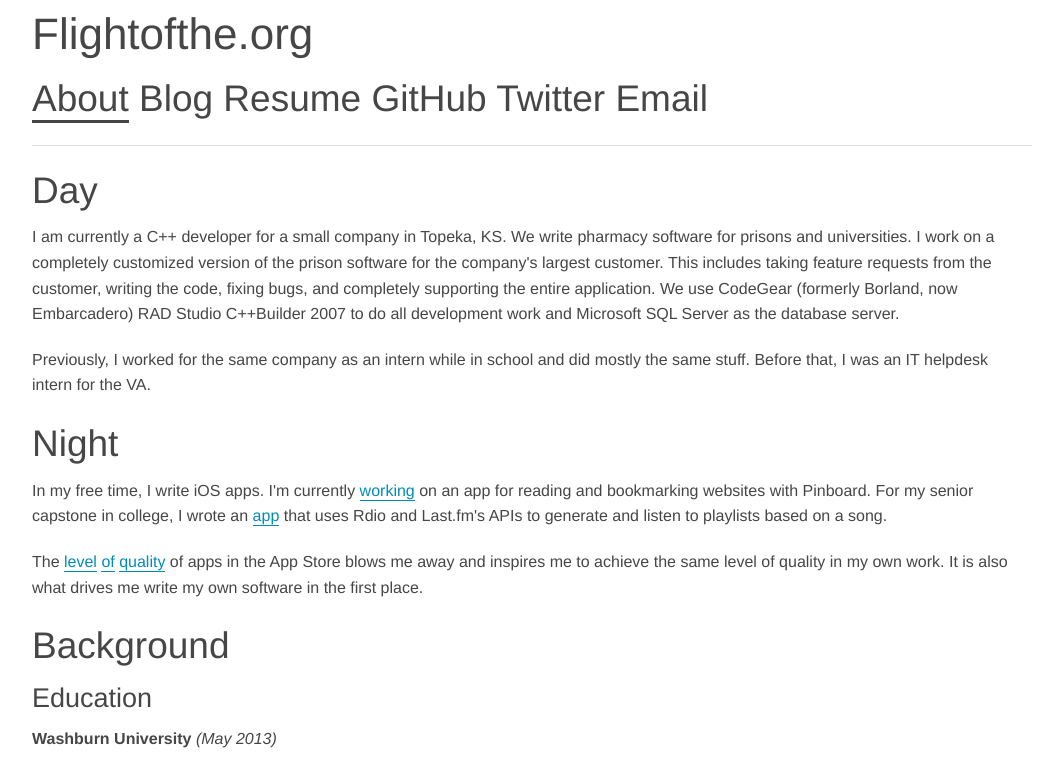
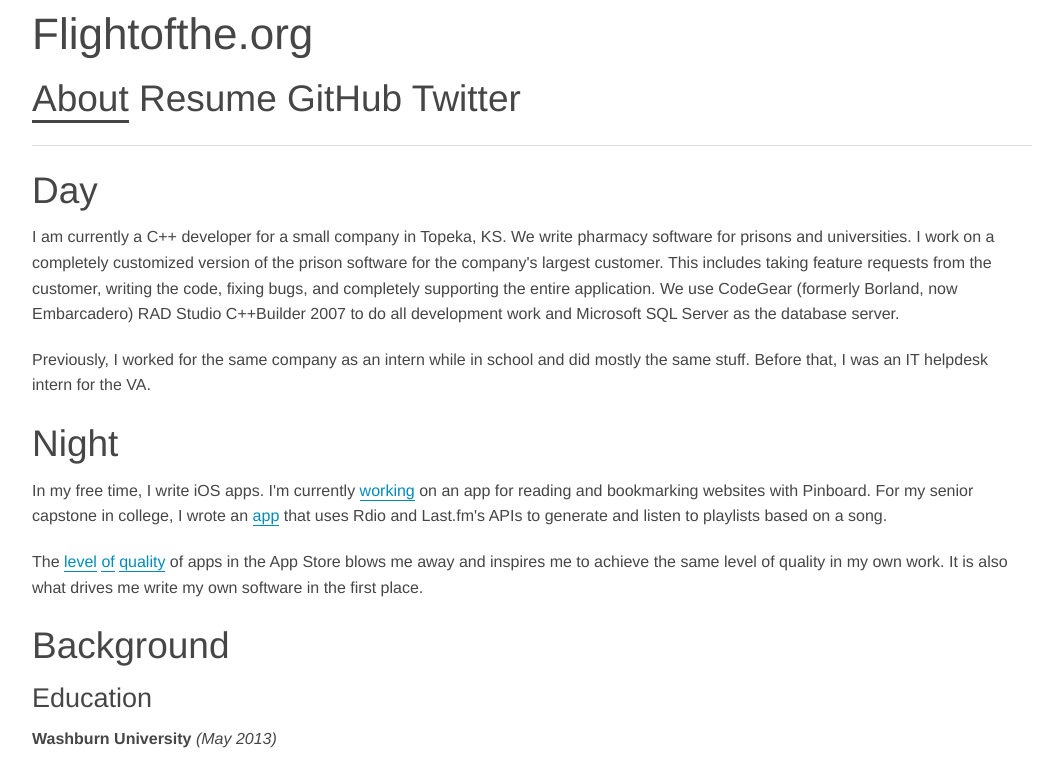
Before and after one commit to suchtomwow/flightofthe.org, a plain HTML site: page index.html in a window 1280 px wide. Shown: the top 768 px of the page, without its empty margins (108-1146 px from the left). Drawn offline with Linux system fonts and the light colour scheme.

Commit message:
removed Blog link, removed Email address link

```diff
--- a/index.html
+++ b/index.html
@@ -16,11 +16,9 @@
 			<h1><a href="/">Flightofthe.org</a></h1>
 			<h2>
 				<a id="fot-active-page" href="/" title="About">About</a>
-				<a href="/" title="Blog">Blog</a>
 				<a href="resume" title="Resume">Resume</a>
 				<a href="http://github.com/thomasjcarey" title="GitHub">GitHub</a>
 				<a href="http://twitter.com/_tcarey" title="GitHub">Twitter</a>
-				<a href="mailto:hi@flightofthe.org" title="Email">Email</a>
 			</h2>
 		</div>
 		<hr>
```
Also changed, not shown: 2 other files.
